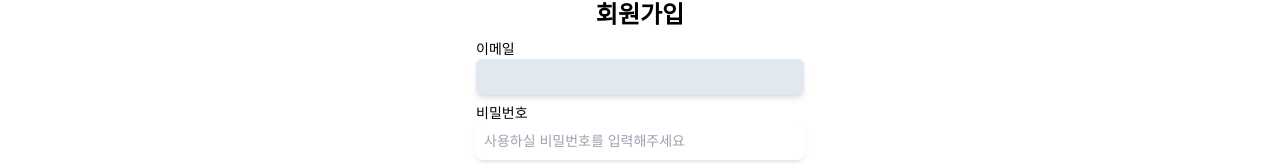
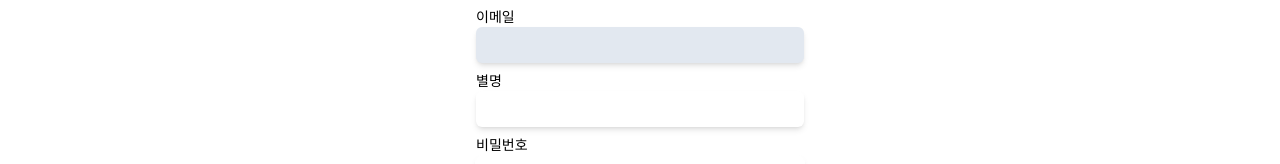
Before and after one commit to inkyu0103/badminton-app, a Next.js app in the folder frontend/: page /signup in a window 1280 px wide. Shown: the part 129-293 px from the top of the page. Built offline with nearby package versions, Linux system fonts and the light colour scheme; no server answers; a web font is replaced by a local one.

Commit message:
feat: connect nickname api

```diff
--- a/frontend/components/forms/SignupForms.tsx
+++ b/frontend/components/forms/SignupForms.tsx
@@ -4,6 +4,7 @@ import Calendar from "components/forms/Calendar";
 import genders from "constants/genders";
 import ranks from "constants/ranks";
 import { CreateUser } from "interface/User.interface";
+import isUsableNickname from "query/auth/isUsableNickname";
 import useSignupMutation from "query/auth/signup";
 import { useVerifyTokenQuery } from "query/auth/verifyEmailToken";
 import { Fragment } from "react";
@@ -12,13 +13,28 @@ import { useForm } from "react-hook-form";
 const SignupForms = () => {
   const { data } = useVerifyTokenQuery();
   const { mutate: signupUser } = useSignupMutation();
+
   const handleSignup = (user: CreateUser) => signupUser(user);
+  const handleValidateNickname = (nickname: string) =>
+    isUsableNickname(nickname);
 
-  return <SignupFormsView email={data?.email} handleSignup={handleSignup} />;
+  return (
+    <>
+      <SignupFormsView
+        email={data?.email}
+        handleSignup={handleSignup}
+        handleValidateNickname={handleValidateNickname}
+      />
+    </>
+  );
 };
 export default SignupForms;
 
-export const SignupFormsView = ({ email, handleSignup }) => {
+export const SignupFormsView = ({
+  email,
+  handleSignup,
+  handleValidateNickname,
+}) => {
   const {
     register,
     watch,
@@ -29,6 +45,7 @@ export const SignupFormsView = ({ email, handleSignup }) => {
   } = useForm<CreateUser>({
     defaultValues: {
       email,
+      nickname: "",
       password: "",
       passwordConfirm: "",
       birthday: new Date(),
@@ -49,6 +66,18 @@ export const SignupFormsView = ({ email, handleSignup }) => {
           className="w-full py-2 text-sm rounded-md shadow-md outline-none indent-2 disabled:text-slate-500 disabled:bg-slate-200"
           disabled
           {...register("email")}
+        />
+      </label>
+
+      <label className="text-sm">
+        별명
+        <input
+          className="w-full py-2 text-sm rounded-md shadow-md outline-none indent-2 "
+          {...register("nickname", {
+            validate: {
+              isUsableNickname: (nickname) => handleValidateNickname(nickname),
+            },
+          })}
         />
       </label>
 
--- a/frontend/interface/User.interface.ts
+++ b/frontend/interface/User.interface.ts
@@ -1,5 +1,6 @@
 interface User {
   id: number;
+  nickname: string;
   email: string;
   password: string;
   rank: Rank;
--- /dev/null
+++ b/frontend/query/auth/isUsableNickname.ts
@@ -0,0 +1,12 @@
+import axios from "query/axios";
+
+const isUsableNickname = async (nickname: string) => {
+  const { data } = await axios("users/usable-nickname", {
+    params: {
+      nickname,
+    },
+  });
+  return data;
+};
+
+export default isUsableNickname;
```
Also changed, not shown: 2 other files (tests, documents, lock files or other folders).
